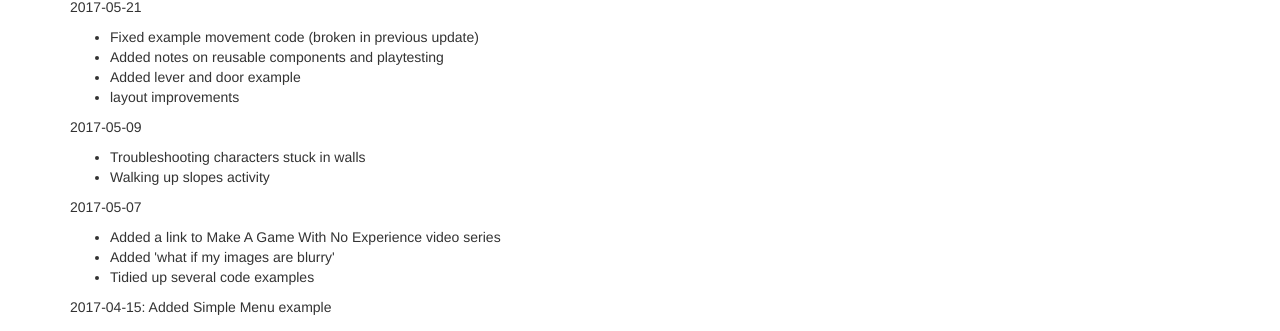
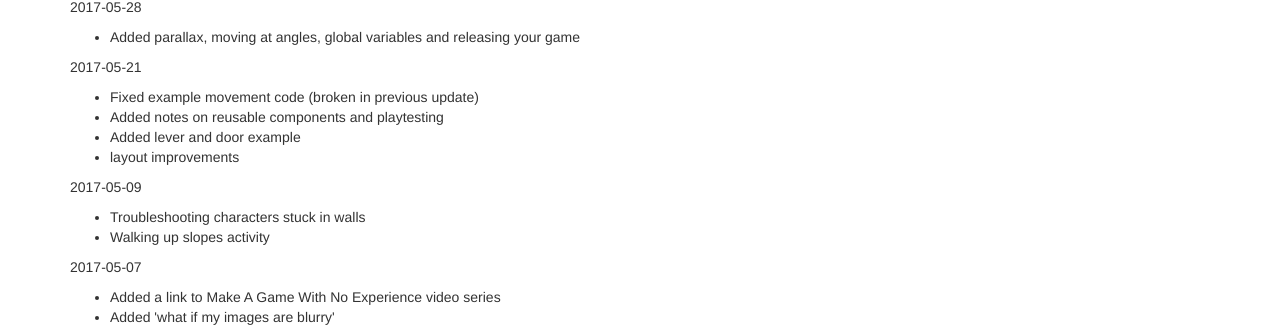
Before and after one commit to mgatland/gamemaker, a plain HTML site: page index.html in a window 1280 px wide. Shown: the part 280-611 px from the top of the page. Drawn offline with nearby package versions, Linux system fonts and the light colour scheme.

Commit message:
update changelog

```diff
--- a/index.html
+++ b/index.html
@@ -45,6 +45,11 @@
     <p>Announcements and new material appears in the Google Doc: <a target="_blank" href="https://goo.gl/TO6WnS">https://goo.gl/TO6WnS</a></p>
 
     <h2>Latest changes</h2>
+
+    <p>2017-05-28</p>
+    <ul>
+      <li>Added parallax, moving at angles, global variables and releasing your game</li>
+    </ul>
 
     <p>2017-05-21</p>
     <ul>
```
